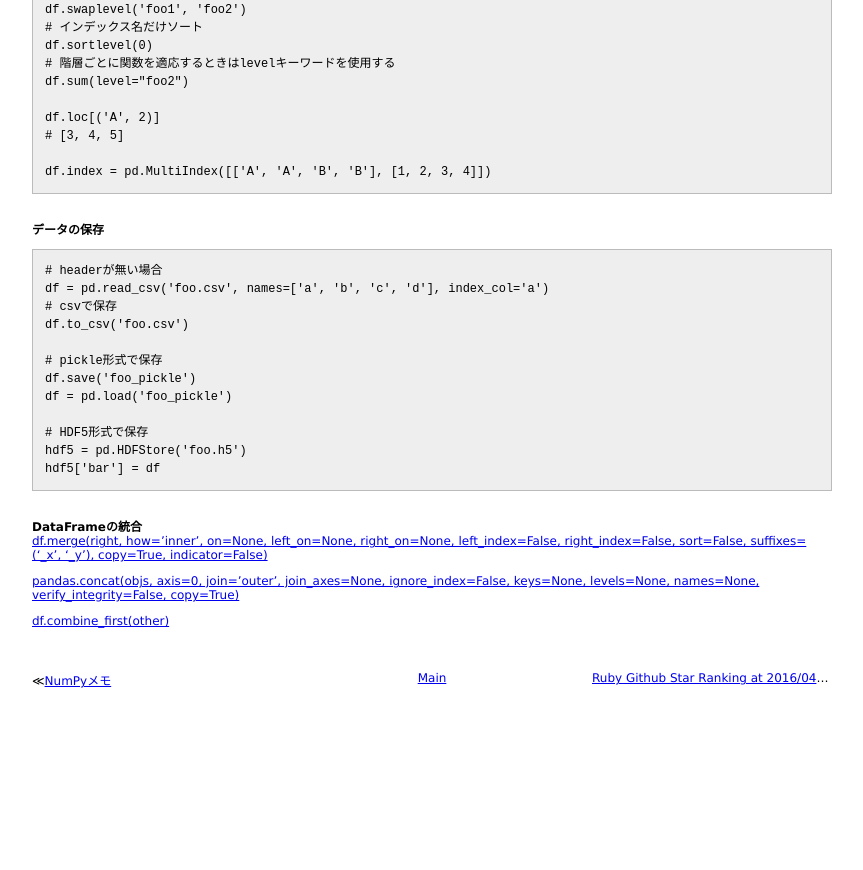
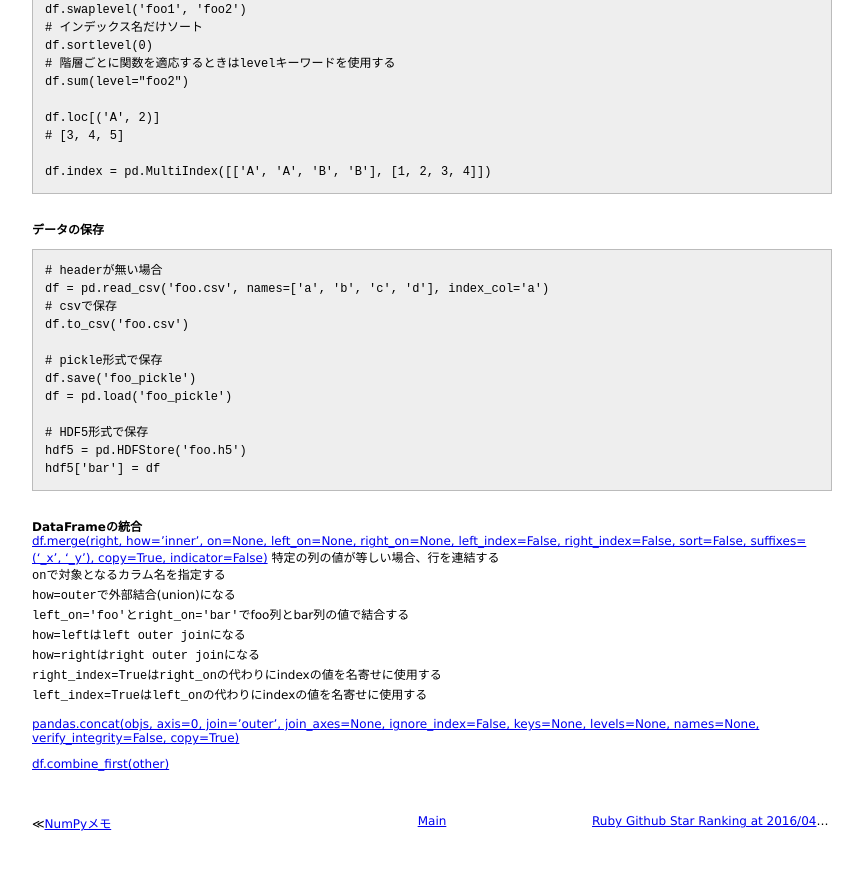
Before and after one commit to 38elements/38elements.github.com, a Jekyll site: the page built from _posts/2016-04-24-pandas.md, in a window 1280 px wide and 900 px high, scrolled down 6356 px. Shown: the top 870 px of the window, without its empty margins (208-1071 px from the left). Built offline with Jekyll 4.4.1, drawn with Linux system fonts in a browser that asks for light colours; before the commit the page ends 7113 px from its top, so only the background shows below that.

Commit message:
Update 2016-04-24-pandas.md

```diff
--- a/_posts/2016-04-24-pandas.md
+++ b/_posts/2016-04-24-pandas.md
@@ -433,6 +433,14 @@ hdf5['bar'] = df
 <br>
 **DataFrameの統合**
 [df.merge(right, how='inner', on=None, left_on=None, right_on=None, left_index=False, right_index=False, sort=False, suffixes=('_x', '_y'), copy=True, indicator=False)](http://pandas.pydata.org/pandas-docs/stable/generated/pandas.DataFrame.merge.html)
+特定の列の値が等しい場合、行を連結する
+`on`で対象となるカラム名を指定する
+`how=outer`で外部結合(union)になる
+`left_on='foo'`と`right_on='bar'`でfoo列とbar列の値で結合する
+`how=left`は`left outer join`になる
+`how=right`は`right outer join`になる
+`right_index=True`は`right_on`の代わりにindexの値を名寄せに使用する
+`left_index=True`は`left_on`の代わりにindexの値を名寄せに使用する
 
 [pandas.concat(objs, axis=0, join='outer', join_axes=None, ignore_index=False, keys=None, levels=None, names=None, verify_integrity=False, copy=True)](http://pandas.pydata.org/pandas-docs/stable/generated/pandas.concat.html)
 
```
